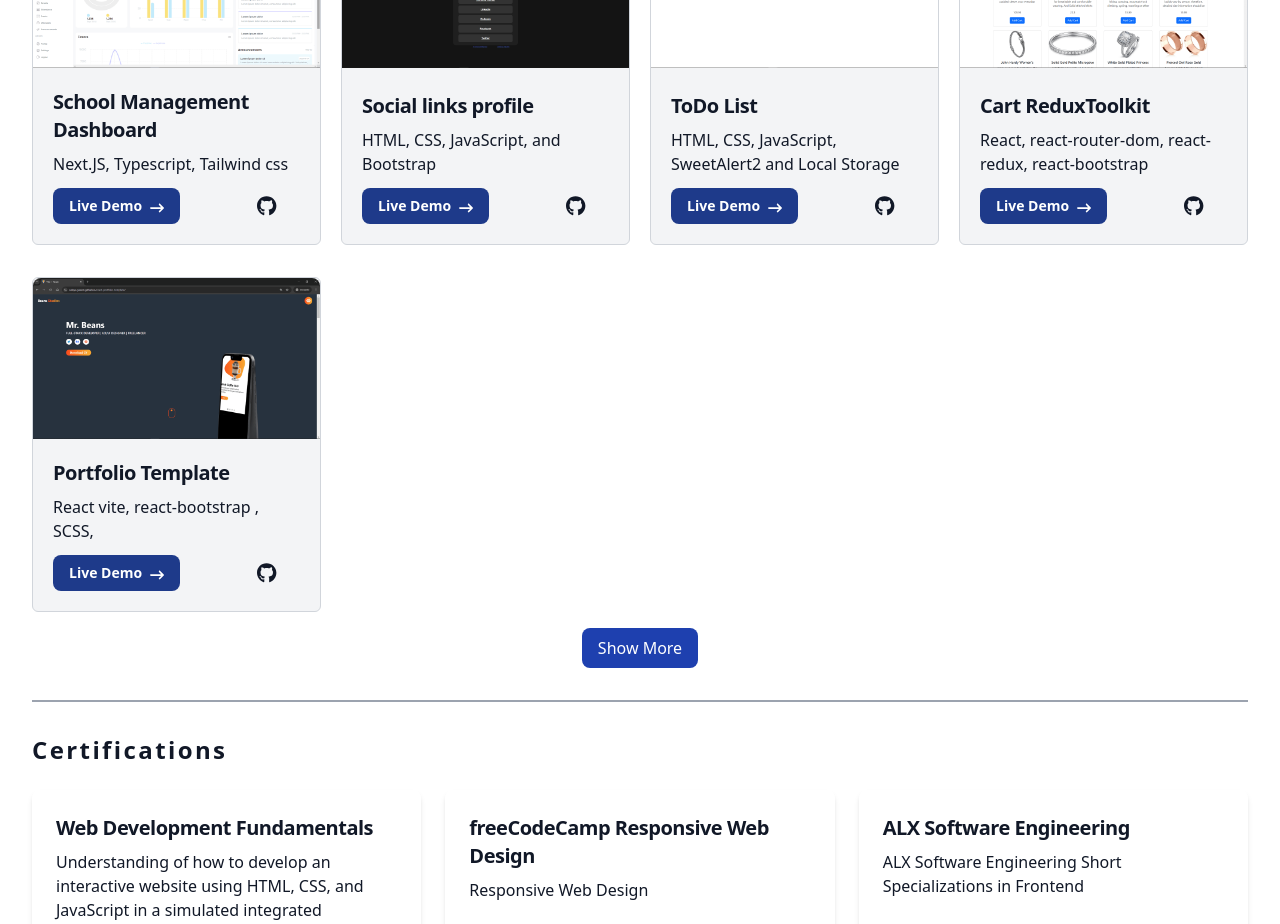
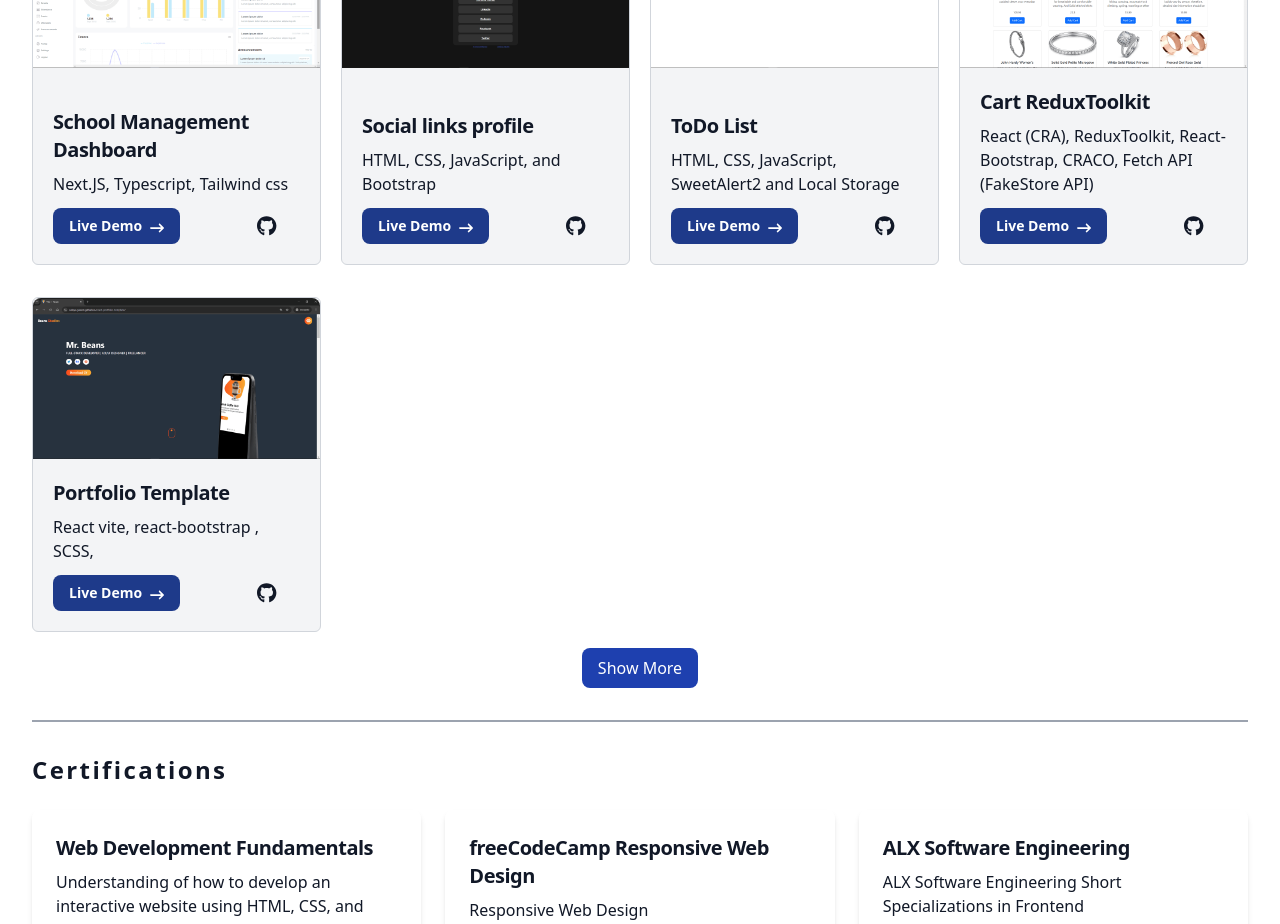
Before and after one commit to Safeya-Yasien/portfolio, a Next.js app: page / in a window 1280 px wide. Shown: the part 1300-2224 px from the top of the page. Built offline with nearby package versions, Linux system fonts and the light colour scheme.

Commit message:
update ProjectCard.tsx and projectsData.ts enhance cart redux toolkit project description

```diff
--- a/src/app/components/portfolio/ProjectCard.tsx
+++ b/src/app/components/portfolio/ProjectCard.tsx
@@ -49,7 +49,7 @@ const ProjectCard = ({
           <Link
             href={github_link}
             target="_blank"
-            className="me-4 md:me-6 flex items-center text-xl "
+            className="me-4 md:me-6 flex items-center text-xl hover:text-blue-600 dark:hover:text-blue-400"
             aria-label="go to github"
           >
             <FontAwesomeIcon icon={faGithub} />
--- a/src/app/data/projectsData.ts
+++ b/src/app/data/projectsData.ts
@@ -68,7 +68,8 @@ export const projectsData = [
   {
     id: 8,
     title: "Cart ReduxToolkit",
-    description: "React, react-router-dom, react-redux, react-bootstrap ",
+    description:
+      "React (CRA), ReduxToolkit, React-Bootstrap, CRACO, Fetch API (FakeStore API) ",
     image: "/projects/cart_reduxToolkit.png",
     github_link: "https://github.com/Safeya-Yasien/Cart_ReduxToolkit",
     live_demo: "https://safeya-yasien.github.io/Cart_ReduxToolkit/",
```
